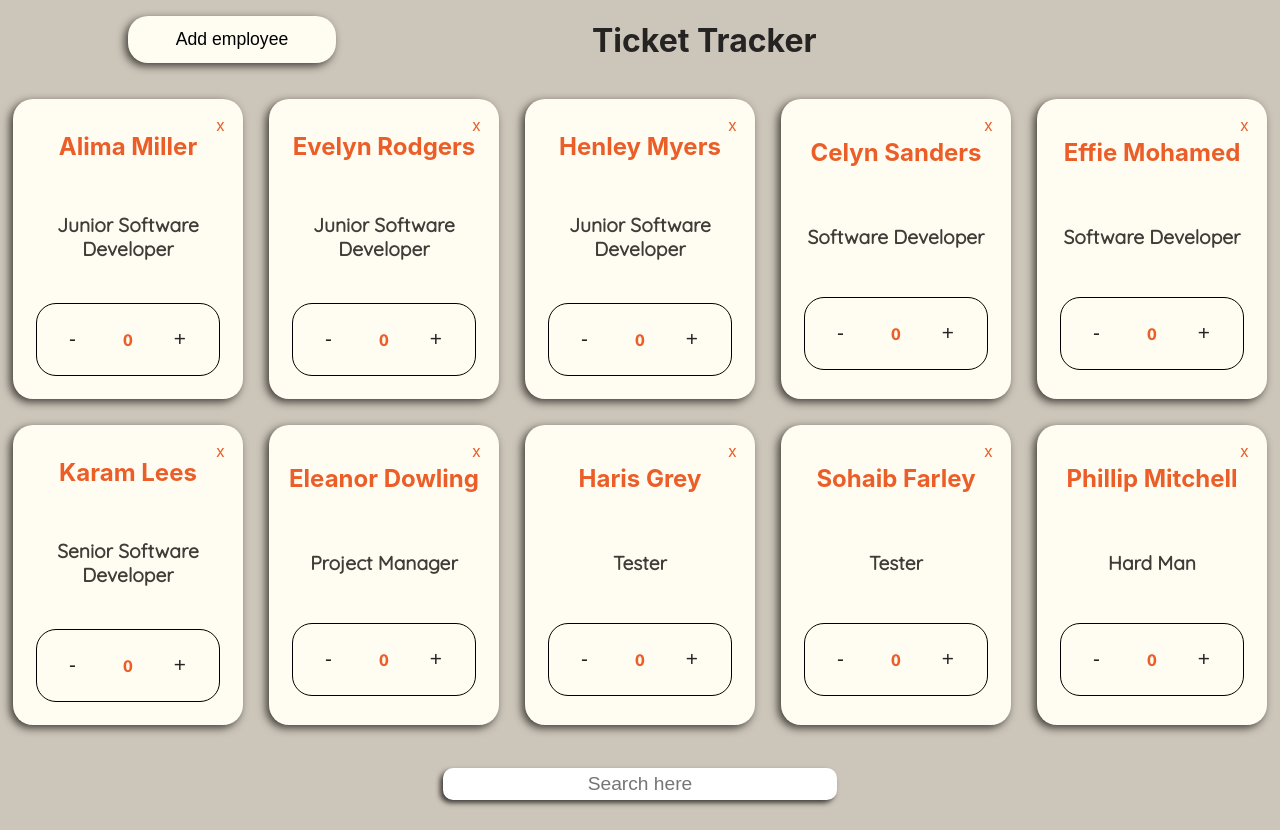
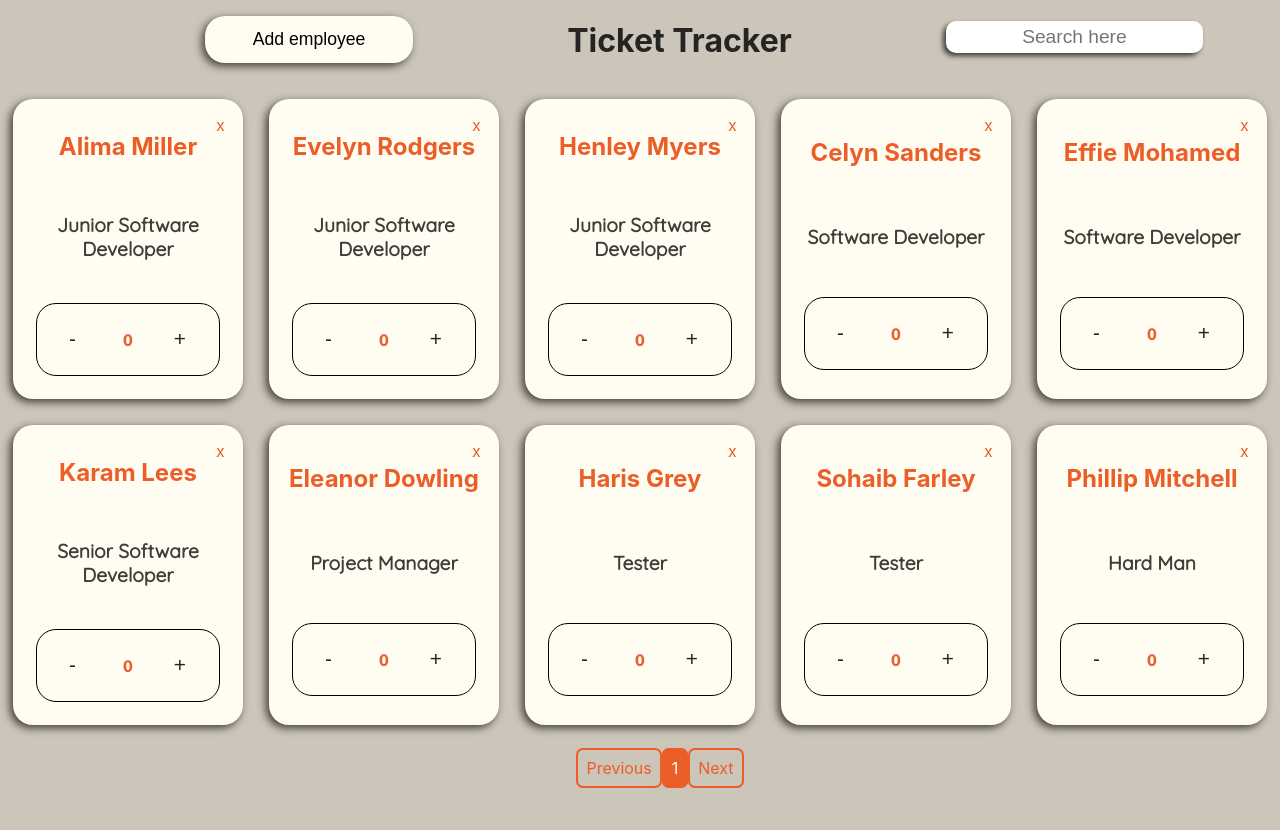
Before and after one commit to DorBia/ticket-tracker, a React (Create React App) app: page / in a window 1280 px wide. Built offline with nearby package versions, Linux system fonts and the light colour scheme.

Commit message:
Added pages

```diff
--- a/package.json
+++ b/package.json
@@ -8,6 +8,7 @@
     "@testing-library/user-event": "^13.5.0",
     "react": "^18.2.0",
     "react-dom": "^18.2.0",
+    "react-paginate": "^8.1.3",
     "react-scripts": "5.0.1",
     "web-vitals": "^2.1.4"
   },
--- a/src/App.jsx
+++ b/src/App.jsx
@@ -3,37 +3,45 @@ import './App.scss';
 import AddNewEmployee from './components/AddNewEmployee';
 import Card from './components/Card';
 import Header from './components/Header';
-import SearchBar from './components/SearchBar';
 import team from "./data/team";
 
 function App() {
   const [isActive, setIsActive] = useState(false)
   const [employees, setEmployees] = useState(team)
   const [searchText, setSearchText] = useState("")
+  const [page, setPage] = useState(0);
 
-  const addEmployee = (employee) => {
-    setEmployees((employees) => [...employees, employee])
-  }
+  // pages logic
+  const employeesPerPage = 10;
+  const seenEmployees = page * employeesPerPage;
 
-  const handleInput = (e) => {
-    setSearchText(e.target.value.toLowerCase());
-  }
+  const displayEmployees = employees.slice(seenEmployees, seenEmployees + employeesPerPage)
+
+  const pageCount = Math.ceil(employees.length / employeesPerPage);
+
+  const handlePageChange = (e) => setPage(e.selected);
+
+  // add employee logic
+  const addEmployee = (employee) => setEmployees((employees) => [...employees, employee])
+
+  // search logic
+  const handleInput = (e) => setSearchText(e.target.value.toLowerCase())
 
   const filteredEmployees = employees.filter((employee) => {
     return employee.name.toLowerCase().includes(searchText) || employee.role.toLowerCase().includes(searchText);
   });
 
-  const handleDelete = (id) => {
-    setEmployees(employees.filter((e) => e.id !== id))
-  }
+  const searchPageCount = Math.ceil(filteredEmployees.length / employeesPerPage);
+
+  // delete logic
+  const handleDelete = (id) => setEmployees(employees.filter((e) => e.id !== id))
 
   return (
     <div className="app">
-      <Header setIsActive={setIsActive}/>
+      <Header setIsActive={setIsActive} handleInput={handleInput}/>
       {isActive && <AddNewEmployee addEmployee={addEmployee} setIsActive={setIsActive}/>}
-      {!searchText && <Card employees={employees} handleDelete={handleDelete}/>}
-      {searchText && <Card employees={filteredEmployees} handleDelete={handleDelete}/>}
-      <SearchBar handleInput={handleInput}/>
+      {!searchText && <Card employees={displayEmployees} handleDelete={handleDelete} handlePageChange={handlePageChange} pageCount={pageCount}/>}
+      {searchText && <Card employees={filteredEmployees} handleDelete={handleDelete} handlePageChange={handlePageChange} pageCount={searchPageCount}/>}
     </div>
   );
 }
--- a/src/App.scss
+++ b/src/App.scss
@@ -1,4 +1,5 @@
 // App.scss
+@use "./assets/sass/variables" as *;
 
 .app {
     width: 100vw;
--- a/src/components/Card.jsx
+++ b/src/components/Card.jsx
@@ -1,10 +1,12 @@
 import Counter from "./Counter"
+import ReactPaginate from "react-paginate";
 
 import "./Card.scss"
 
-const Card = ({employees, handleDelete}) => {
+const Card = ({employees, handleDelete, handlePageChange, pageCount}) => {
 
   return (
+    <>
       <div className="card-container">
         {employees.map((event) => (
           <div key={event.id} className="card">
@@ -16,6 +18,17 @@ const Card = ({employees, handleDelete}) => {
         ))}
       </div>
 
+      <ReactPaginate
+        className={"pagination"}
+        pageCount={pageCount}
+        previousLabel={"Previous"}
+        previousLinkClassName={"previous"}
+        nextLabel={"Next"}
+        nextLinkClassName={"next"}
+        onPageChange={handlePageChange}
+        activeClassName={"active"}
+      />
+    </>
   )
 }
 
--- a/src/components/Card.scss
+++ b/src/components/Card.scss
@@ -53,3 +53,30 @@
     top: 0;
     cursor: pointer;
 }
+
+.pagination {
+    // width: 100%;
+    height: 40px;
+    list-style: none;
+    display: flex;
+    justify-content: space-around;
+    margin: 20px auto;
+  }
+
+    .pagination a {
+        padding: 8px;
+        border-radius: 7px;
+        border: 2px solid $color-fifth;
+        color: $color-fifth;
+        cursor: pointer;
+
+        &:hover {
+            color: white;
+            background-color: $color-fifth;
+        }
+    }
+
+    .active a {
+        color: white;
+        background-color: $color-fifth;
+}
--- a/src/components/Counter.jsx
+++ b/src/components/Counter.jsx
@@ -12,7 +12,6 @@ const Counter = ({id}) => {
         <button className="adjust-button" onClick={() => handleRemove()}>-</button>
         <p className="counter__number">{count}</p>
         <button className="adjust-button" onClick={() => handleAdd()}>+</button>
-        {/* <h4>Counter</h4> */}
     </div>
   )
 }
--- a/src/components/Header.jsx
+++ b/src/components/Header.jsx
@@ -1,10 +1,12 @@
 import "./Header.scss"
+import SearchBar from "./SearchBar"
 
-const Header = ({setIsActive}) => {
+const Header = ({setIsActive, handleInput}) => {
   return (
     <div className="header">
         <button className="add-button" onClick={() => setIsActive(true)}>Add employee</button>
         <h1>Ticket Tracker</h1>
+        <SearchBar handleInput={handleInput}/>
     </div>
   )
 }
--- a/src/components/Header.scss
+++ b/src/components/Header.scss
@@ -20,18 +20,19 @@
 @media screen and (min-width: 768px) {
     .header {
         flex-direction: row;
+        justify-content: space-around;
     }
 
     .add-button {
         width: 10rem;
-        margin: 1rem 15% 1.5rem 10%;
+        margin: 1rem 0 1.5rem 10%;
     }
 }
 
 @media screen and (min-width: 1200px) {
     .add-button {
         width: 13rem;
-        margin: 1rem 20% 1.5rem 10%;
+        margin: 1rem 0 1.5rem 10%;
         font-size: 1.1rem;
     }
 }
--- a/src/components/SearchBar.scss
+++ b/src/components/SearchBar.scss
@@ -2,15 +2,21 @@
 
 .search-bar input {
     text-align: center;
-    width: 30%;
+    // width: 80%;
     padding: 5px;
     font-size: 1.2rem;
     border-radius: 10px;
     border: none;
     box-shadow: -3px 3px 5px $color-third;
-    margin: 30px 20px;
+    margin-top: 10px;
 
     &:focus {
         outline: none;
     }
+
+    @media screen and (min-width: 768px) {
+
+        margin-top: 1.3rem;
+    }
+
 }
```
Also changed, not shown: 1 other file (tests, documents, lock files or other folders). Lines whose indentation alone changed are shown as unchanged.
